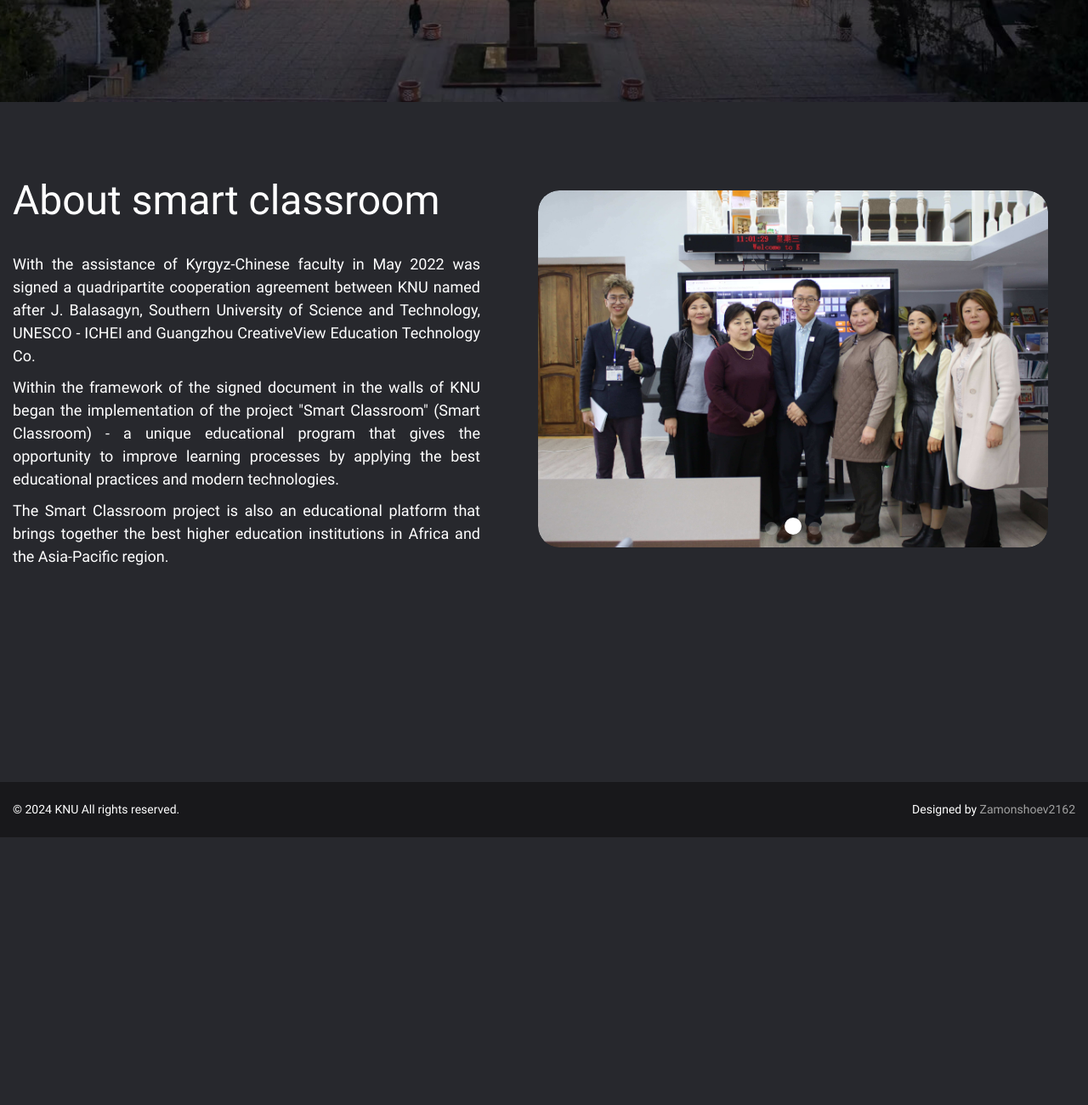
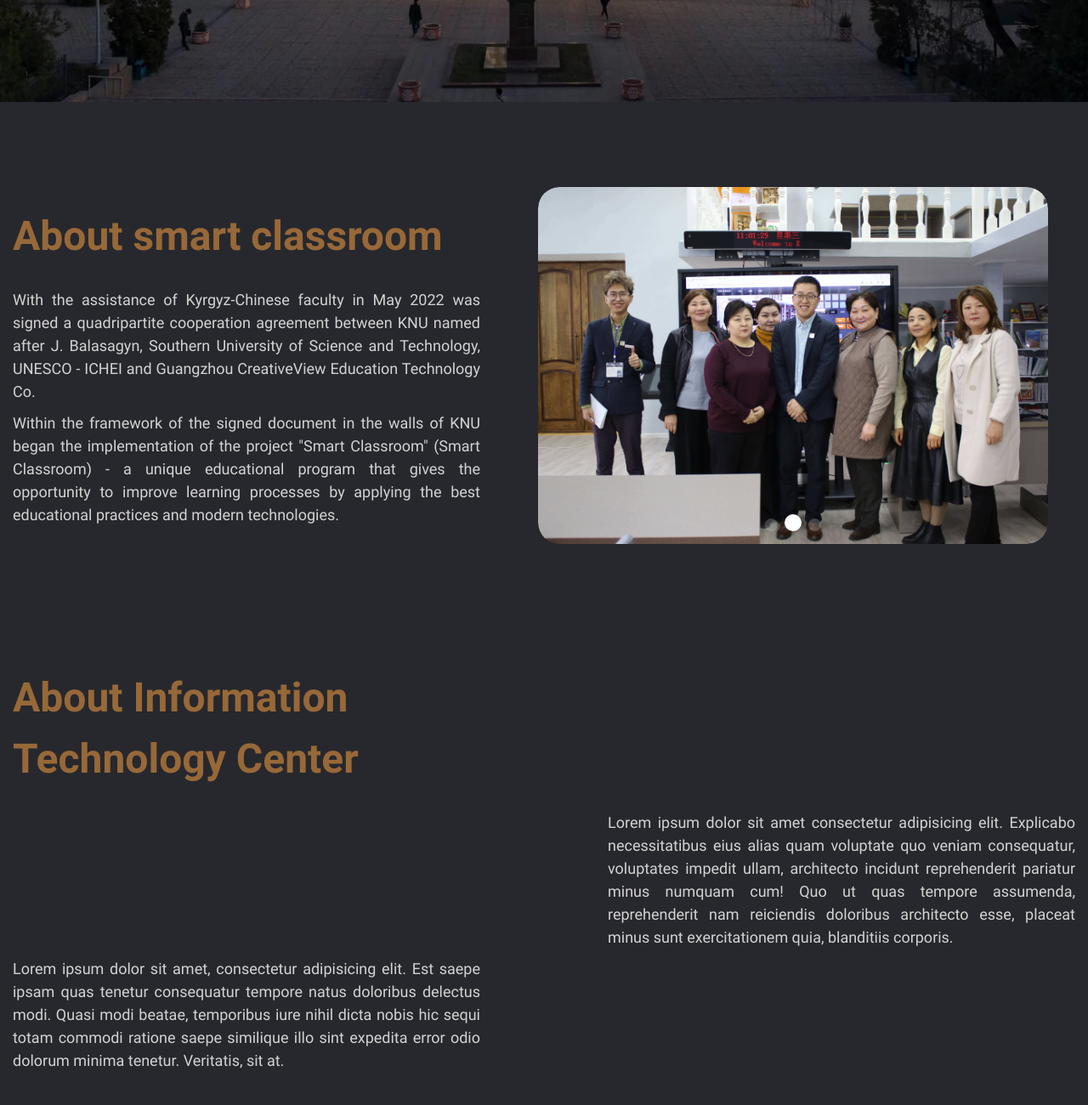
Before and after one commit to zamonshoev2162/knu-smart-classroom, a plain HTML site: page index.html in a window 1280 px wide. Shown: the part 680-1980 px from the top of the page at 85% size. Before the commit the page ends 1665 px from the top, so only its background shows below. Drawn offline with Linux system fonts and the light colour scheme.

Commit message:
Styled the ITC section and made a couple of changes in others.

```diff
--- a/css/main.css
+++ b/css/main.css
@@ -10,7 +10,7 @@ body {
   font-size: 18px;
   line-height: 1.5;
   background-color: #27282d;
-  color: #fff;
+  color: #d3d3d3;
 }
 .wrapper {min-height: 100%;overflow: clip;display: flex;flex-direction: column;}
 [class*='__container'] {max-width: 1300px;margin: 0 auto;padding: 0 15px;}
@@ -47,6 +47,7 @@ body {
   flex-wrap: wrap;
   gap: 10px 15px;
 }
+.menu__link {color: #fff;}
 .menu__link::after {
   content: '';
   width: 0;
@@ -125,7 +126,7 @@ body {
   inset: 0;
   background-color: rgba(0, 0, 0, 0.2);
 }
-.home__container {max-width: 950px;position: relative;}
+.home__container {max-width: 950px;position: relative;color: #fff;}
 .home__title {
   font-size: 52px;
   font-weight: 700;
@@ -161,7 +162,7 @@ body {
 }
 
 /* ========== SMART CLASS SECTION STYLES ========== */
-.smartclass {min-height: 100vh;padding: 80px 0 45px;}
+.smartclass {padding: 100px 0 45px;}
 .smartclass__container {
   display: flex;
   align-items: center;
@@ -171,7 +172,12 @@ body {
 
 }
 .smartclass__content {flex: 0 0 44%;}
-.smartclass__title {font-size: 48px;margin-bottom: 25px;}
+.smartclass__title {
+  font-size: 48px;
+  font-weight: 700;
+  margin-bottom: 25px;
+  color: #976838;
+}
 .smartclass__text {display: grid;gap: 10px;text-align: justify;}
 .swiper {height: 420px;flex: 0 1 48%;border-radius: 25px;}
 .swiper-slide,
@@ -192,6 +198,33 @@ body {
   .smartclass__text {font-size: 16px;}
 }
 
+/* ========== ITC SECTION STYLES ========== */
+.itc {padding: 100px 0 45px;}
+.itc__title {
+  width: 44%;
+  font-size: 48px;
+  font-weight: 700;
+  margin-bottom: 25px;
+  color: #976838;
+}
+.itc__text {display: grid;text-align: justify;gap: 10px;}
+@media (min-width: 998px) {
+  .itc__text > * {width: 44%;}
+  .itc__text >:nth-child(odd) {margin-left: 56%;}
+}
+@media (max-width: 997.98px) {
+  .itc__container {
+    display: flex;
+    flex-direction: column;
+    align-items: center;
+  }
+  .itc__title {width: auto;text-align: center;}
+}
+@media (max-width: 437.98px) {
+  .itc__title {font-size: 32px;}
+  .itc__text {font-size: 16px;}
+}
+
 /* ========== FOOTER STYLES ========== */
 .footer {padding: 10px 0;background-color: #18181b;}
 .footer__container {
--- a/index.html
+++ b/index.html
@@ -58,7 +58,7 @@
         <section class="home">
 					<div class="home__container">
 						<h1 class="home__title">
-							Smart classroom at the ITC <br> of the KNU named after J.Balasagyn.
+							Smart classroom at the ITC <br> of the KNU named after J.Balasagyn
 						</h1>
 						<div class="home__buttons">
 							<a data-goto=".smartclass" href="#" class="home__button">
@@ -81,9 +81,6 @@
 								<p>
 									Within the framework of the signed document in the walls of KNU began the implementation of the project "Smart Classroom" (Smart Classroom) - a unique educational program that gives the opportunity to improve learning processes by applying the best educational practices and modern technologies.
 								</p>
-								<p>
-									The Smart Classroom project is also an educational platform that brings together the best higher education institutions in Africa and the Asia-Pacific region.
-								</p>
 							</div>
 						</div>
 						<div class="swiper">
@@ -102,7 +99,19 @@
             </div>
 					</div>
 				</section>
-        <section class="itc"></section>
+        <section class="itc">
+          <div class="itc__container">
+            <h2 class="itc__title">About Information Technology Center</h2>
+            <div class="itc__text">
+              <p>
+                Lorem ipsum dolor sit amet consectetur adipisicing elit. Explicabo necessitatibus eius alias quam voluptate quo veniam consequatur, voluptates impedit ullam, architecto incidunt reprehenderit pariatur minus numquam cum! Quo ut quas tempore assumenda, reprehenderit nam reiciendis doloribus architecto esse, placeat minus sunt exercitationem quia, blanditiis corporis.
+              </p>
+              <p>
+                Lorem ipsum dolor sit amet, consectetur adipisicing elit. Est saepe ipsam quas tenetur consequatur tempore natus doloribus delectus modi. Quasi modi beatae, temporibus iure nihil dicta nobis hic sequi totam commodi ratione saepe similique illo sint expedita error odio dolorum minima tenetur. Veritatis, sit at.
+              </p>
+            </div>
+          </div>
+        </section>
         <section class="team"></section>
         <section class="contacts"></section>
       </main>
```
